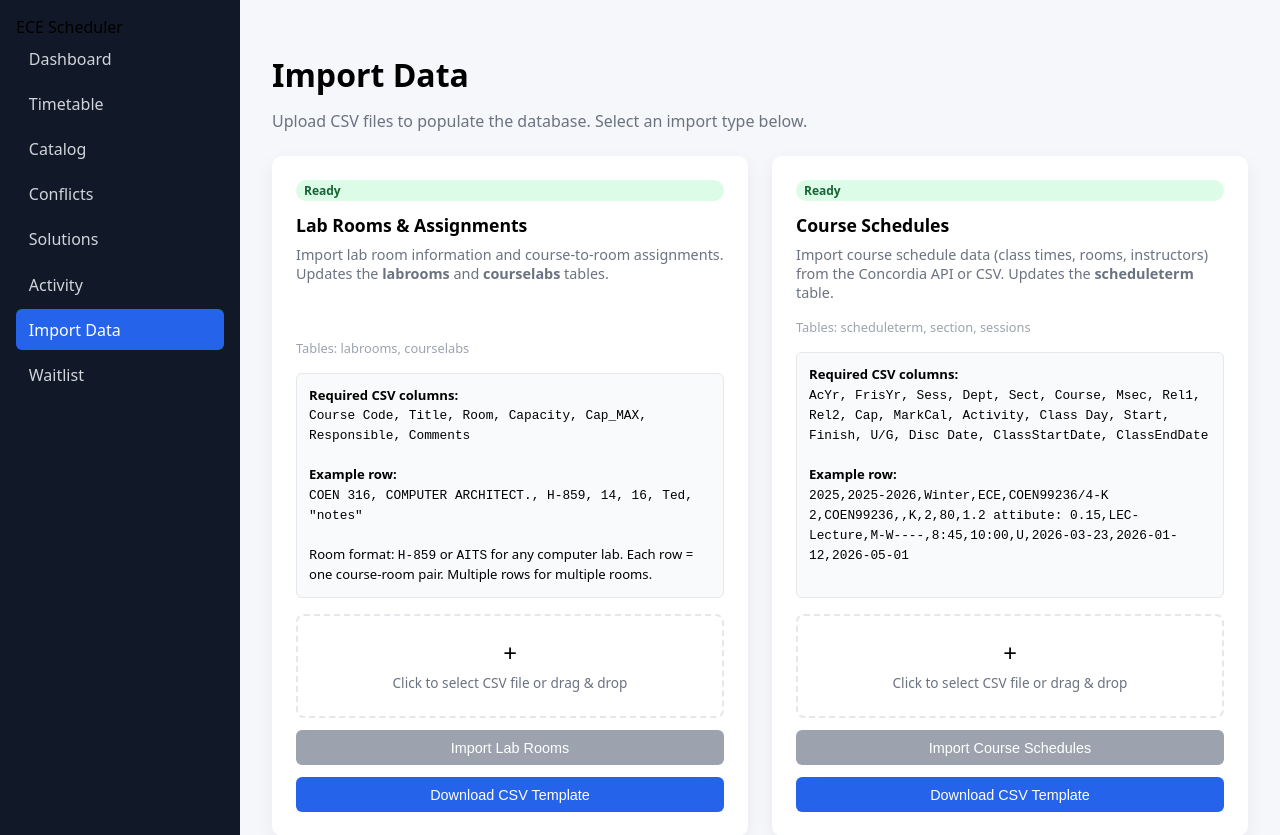
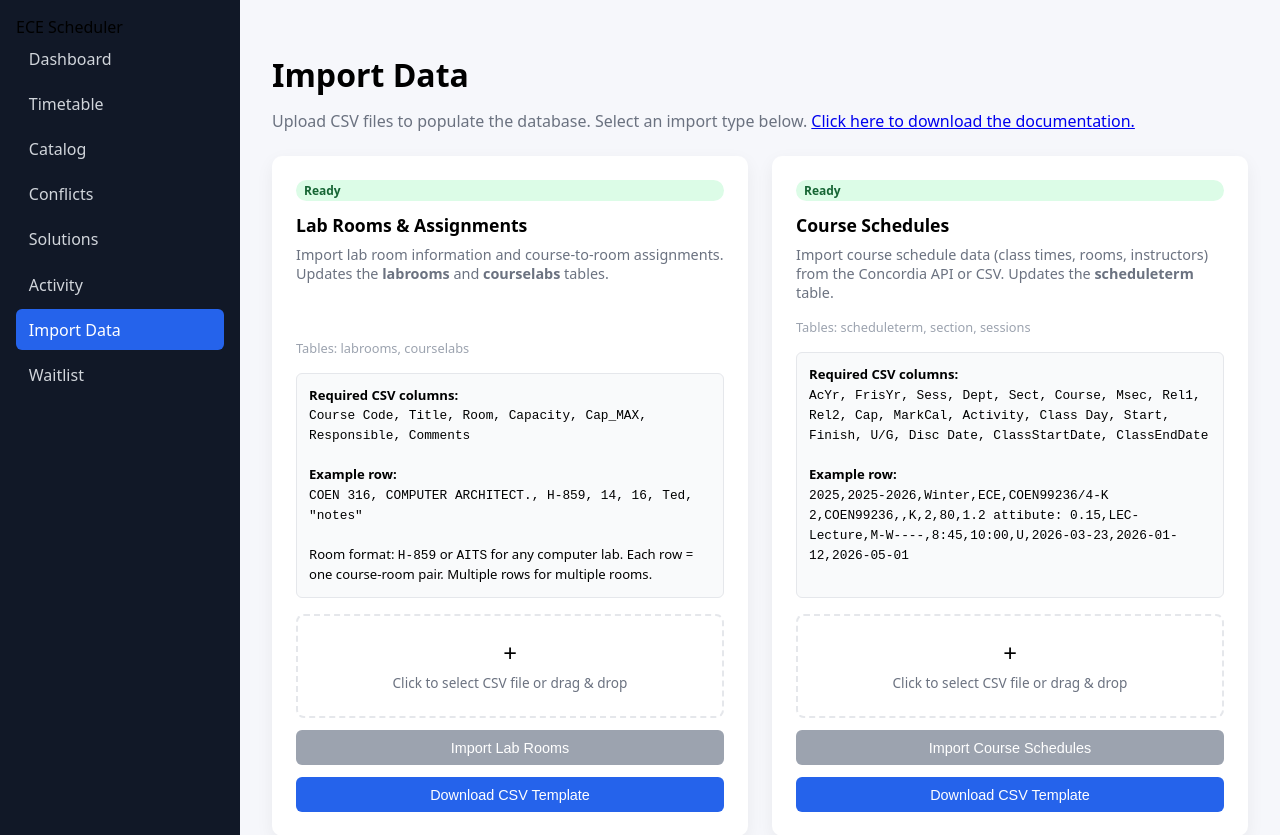
Before and after one commit to CelinZiad/490-10-Classes-Scheduler, a Flask app: page /import in a window 1280 px wide. Shown: the top 835 px of the page. Run offline with Flask 3, Linux system fonts and the light colour scheme; some libraries are stand-ins or nearby versions.

Commit message:
Add documentation

```diff
--- a/templates/import-data.html
+++ b/templates/import-data.html
@@ -158,7 +158,7 @@
 
 {% block content %}
 <h1>Import Data</h1>
-<p class="page-desc">Upload CSV files to populate the database. Select an import type below.</p>
+<p class="page-desc">Upload CSV files to populate the database. Select an import type below. <a href="/static/pdf/ImportDocs.pdf" target="_blank">Click here to download the documentation.</a></p>
 
 <div class="import-grid">
 
```
Also changed, not shown: 1 other file.
